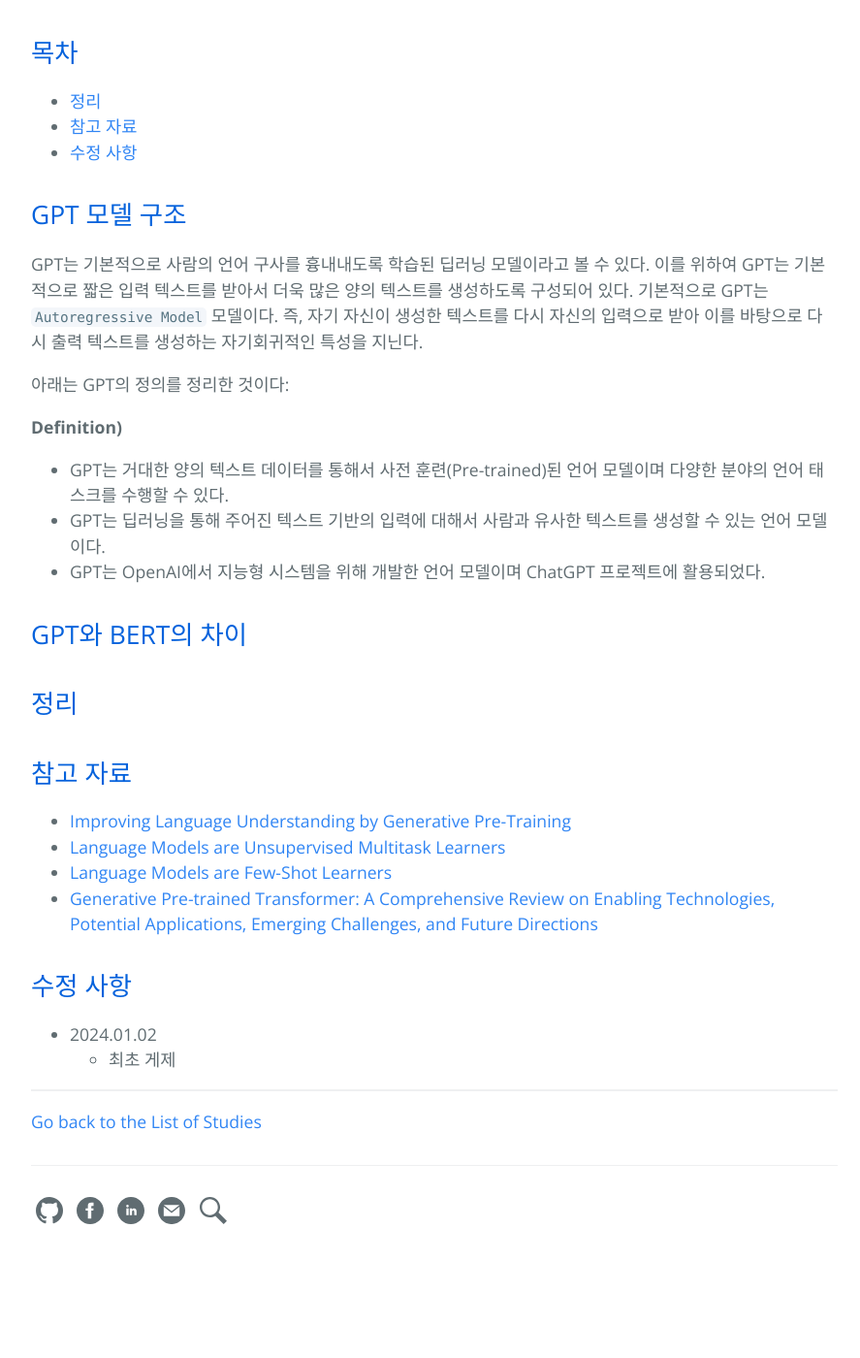
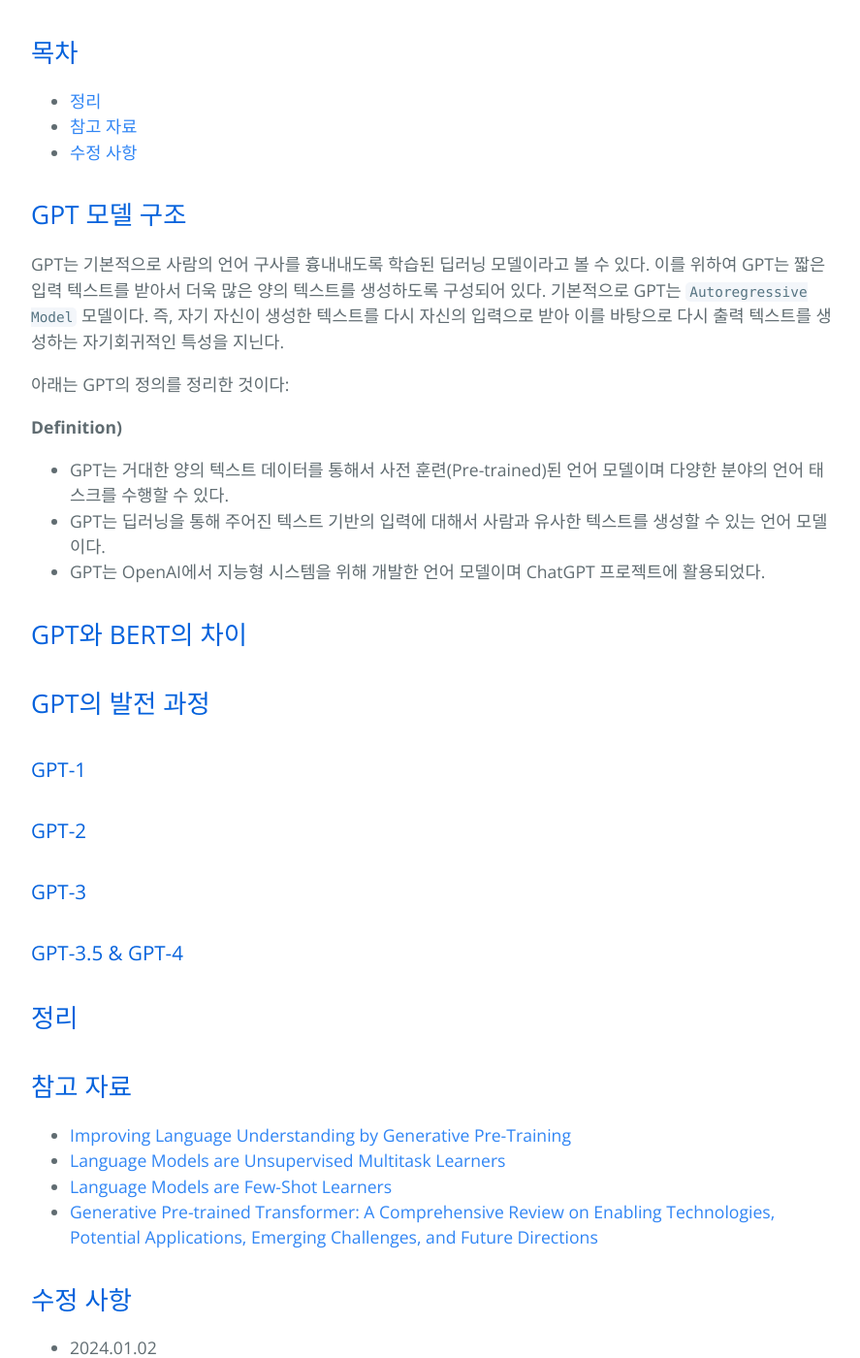
Before and after one commit to hcnoh/hcnoh.github.io, a Jekyll site: the page built from drafts/2024-01-05-nlp-05.md, in a window 1280 px wide and 1400 px high, scrolled down 609 px. Shown: the whole window at 97% size, without its empty margins (192-1079 px from the left). Built offline with Jekyll 4.4.1, drawn with Linux system fonts in a browser that asks for light colours; comment, search, counter and statistics services are not loaded; before the commit the page ends 1925 px from its top, so only the background shows below that.

```diff
--- a/drafts/2024-01-05-nlp-05.md
+++ b/drafts/2024-01-05-nlp-05.md
@@ -22,7 +22,7 @@
 - [수정 사항](#수정-사항)
 
 ## GPT 모델 구조
-GPT는 기본적으로 사람의 언어 구사를 흉내내도록 학습된 딥러닝 모델이라고 볼 수 있다. 이를 위하여 GPT는 기본적으로 짧은 입력 텍스트를 받아서 더욱 많은 양의 텍스트를 생성하도록 구성되어 있다. 기본적으로 GPT는 `Autoregressive Model` 모델이다. 즉, 자기 자신이 생성한 텍스트를 다시 자신의 입력으로 받아 이를 바탕으로 다시 출력 텍스트를 생성하는 자기회귀적인 특성을 지닌다.
+GPT는 기본적으로 사람의 언어 구사를 흉내내도록 학습된 딥러닝 모델이라고 볼 수 있다. 이를 위하여 GPT는 짧은 입력 텍스트를 받아서 더욱 많은 양의 텍스트를 생성하도록 구성되어 있다. 기본적으로 GPT는 `Autoregressive Model` 모델이다. 즉, 자기 자신이 생성한 텍스트를 다시 자신의 입력으로 받아 이를 바탕으로 다시 출력 텍스트를 생성하는 자기회귀적인 특성을 지닌다.
 
 아래는 GPT의 정의를 정리한 것이다:
 
@@ -32,6 +32,16 @@
 - GPT는 OpenAI에서 지능형 시스템을 위해 개발한 언어 모델이며 ChatGPT 프로젝트에 활용되었다.
 
 ## GPT와 BERT의 차이
+
+## GPT의 발전 과정
+
+### GPT-1
+
+### GPT-2
+
+### GPT-3
+
+### GPT-3.5 & GPT-4
 
 ## 정리
 
```
Also changed, not shown: drafts/2024-01-03-vision-language-models-01.md (+4 -1 lines).
